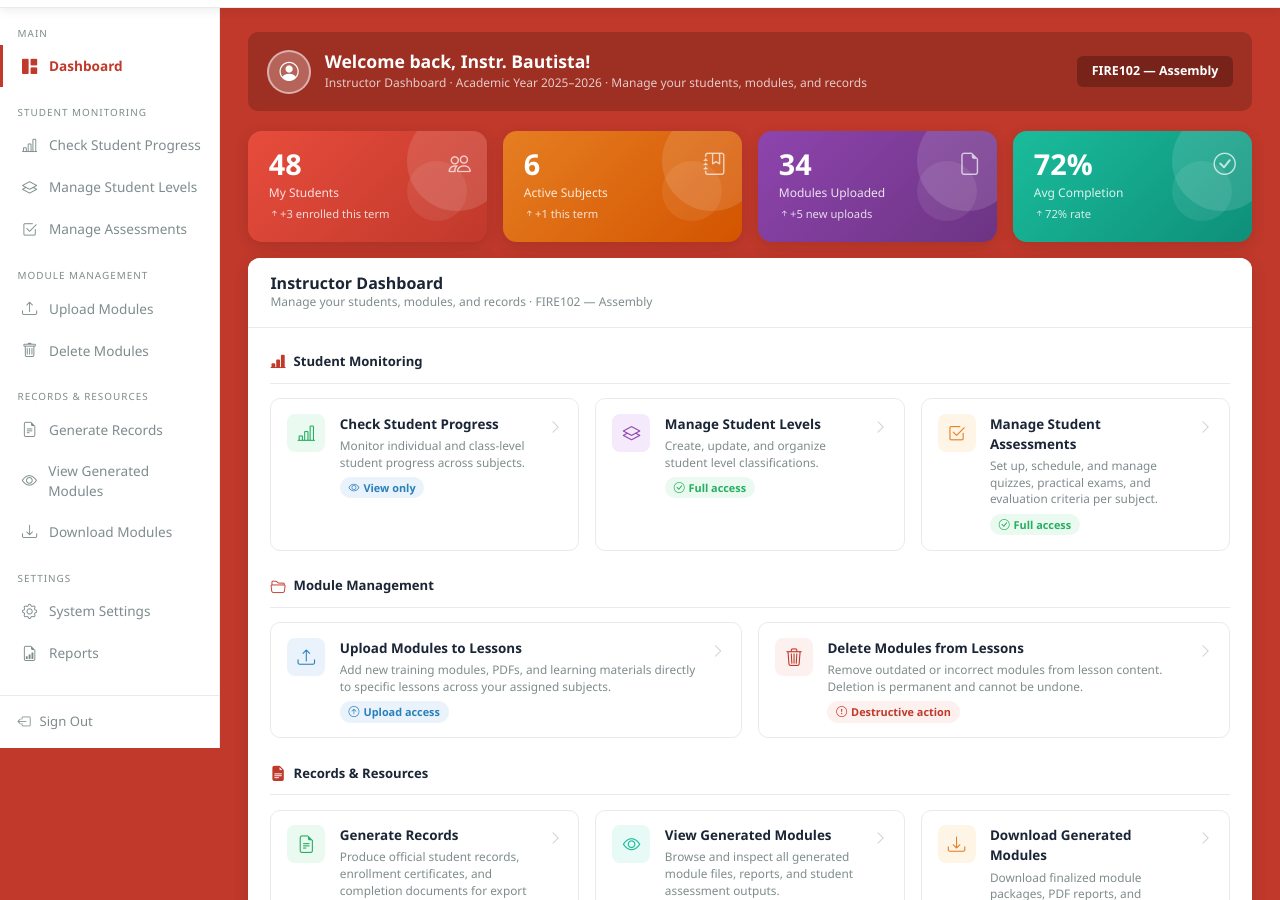
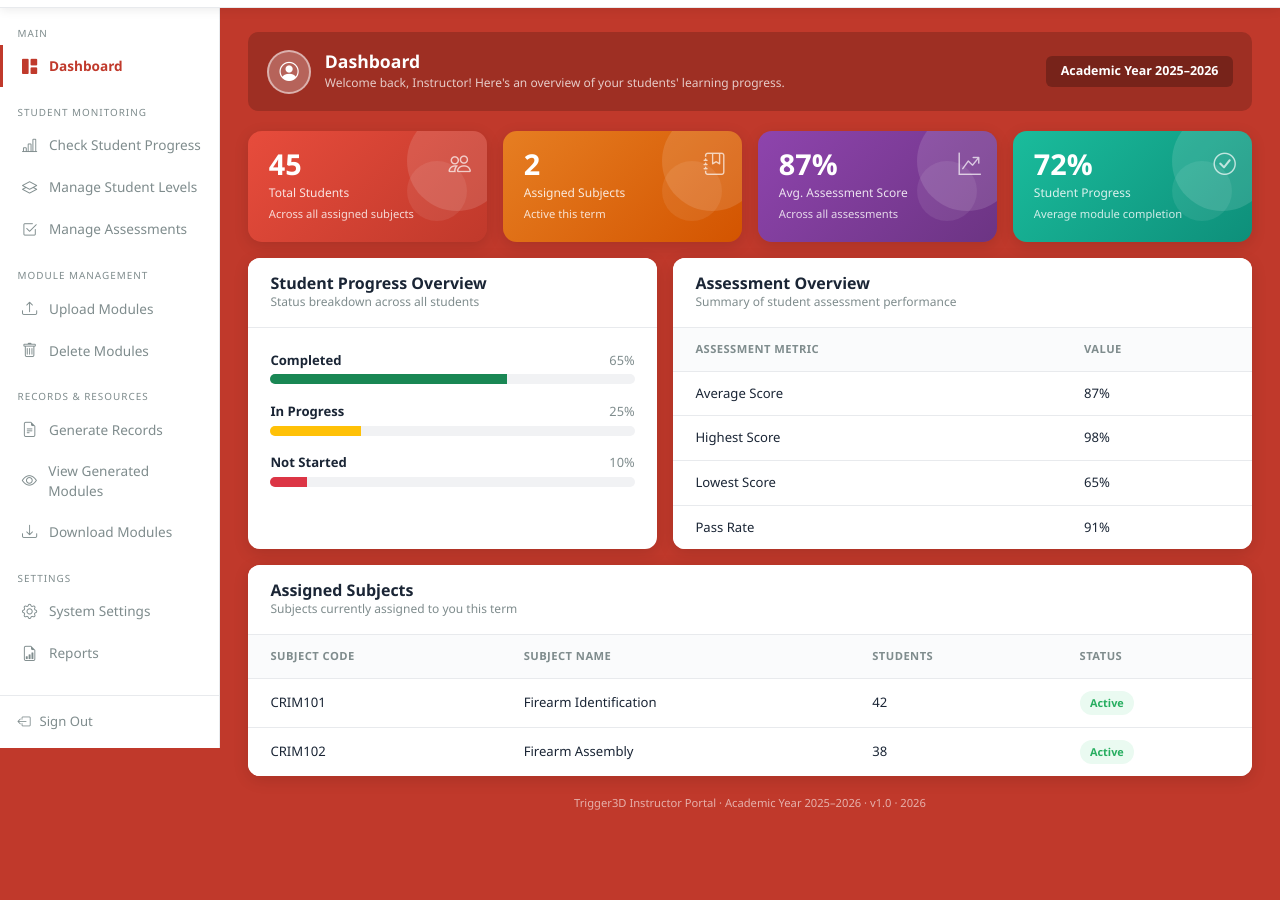
Before and after one commit to maltizersa/Trigger3D-Web, a plain HTML site: page manage-ins.html in a window 1280 px wide. Shown: the part 52-952 px from the top of the page. After the commit the page ends 912 px from the top, so only its background shows below. Drawn offline with nearby package versions, Linux system fonts and the light colour scheme.

Commit message:
Update manage-ins.html

```diff
--- a/manage-ins.html
+++ b/manage-ins.html
@@ -72,7 +72,7 @@
     .welcome-text .sub   { font-size: .75rem; color: rgba(255,255,255,.75); margin-top: .15rem; }
     .welcome-badge { margin-left: auto; background: rgba(0,0,0,.25); border-radius: 6px; padding: .4rem .9rem; color: #fff; font-size: .78rem; font-weight: 600; white-space: nowrap; }
 
-    /* ── STAT CARDS (copied from Program Head dashboard) ── */
+    /* ── STAT CARDS ── */
     .stat-card { border-radius: 14px; padding: 1.2rem 1.3rem; color: #fff; position: relative; overflow: hidden; height: 100%; box-shadow: 0 4px 15px rgba(0,0,0,.12); }
     .stat-card::before { content: ''; position: absolute; right: -20px; top: -20px; width: 100px; height: 100px; border-radius: 50%; background: rgba(255,255,255,.12); }
     .stat-card::after  { content: ''; position: absolute; right: 20px; top: 30px; width: 60px; height: 60px; border-radius: 50%; background: rgba(255,255,255,.08); }
@@ -91,34 +91,22 @@
     .section-heading { font-size: .82rem; font-weight: 700; color: var(--text-main); display: flex; align-items: center; gap: .5rem; margin-bottom: .9rem; padding-bottom: .6rem; border-bottom: 1px solid var(--border); }
     .section-heading i { color: var(--red); font-size: .95rem; }
 
-    /* ── FEATURE CARDS ── */
-    .feature-card { border: 1px solid var(--border); border-radius: 10px; padding: .9rem 1rem; display: flex; align-items: flex-start; gap: .9rem; text-decoration: none; color: var(--text-main); transition: box-shadow .15s, border-color .15s; height: 100%; }
-    .feature-card:hover { box-shadow: 0 4px 16px rgba(0,0,0,.1); border-color: var(--red-light); }
-    .feature-icon { width: 38px; height: 38px; border-radius: 8px; display: flex; align-items: center; justify-content: center; font-size: 1.1rem; flex-shrink: 0; }
-    .feature-icon.green  { background: #eafaf1; color: #27ae60; }
-    .feature-icon.purple { background: #f4eafb; color: #8e44ad; }
-    .feature-icon.orange { background: #fef5e7; color: #e67e22; }
-    .feature-icon.blue   { background: #eaf3fb; color: #2980b9; }
-    .feature-icon.red    { background: #fdf1f0; color: var(--red); }
-    .feature-icon.teal   { background: #e8faf5; color: #1abc9c; }
-    .feature-body { flex: 1; min-width: 0; }
-    .feature-body .ftitle { font-weight: 600; font-size: .84rem; color: var(--text-main); }
-    .feature-body .fdesc  { font-size: .74rem; color: var(--text-muted); margin-top: .2rem; line-height: 1.4; }
-    .feature-chevron { color: #ccc; font-size: .88rem; flex-shrink: 0; margin-top: .15rem; }
+    /* ── TABLES (panel-embedded) ── */
+    .panel table { font-size: .82rem; margin-bottom: 0; }
+    .panel table thead th { font-size: .7rem; text-transform: uppercase; letter-spacing: .04em; color: var(--text-muted); border-bottom: 1px solid var(--border); font-weight: 700; padding: .8rem 1.4rem; background: #FAFBFC; }
+    .panel table tbody td { padding: .75rem 1.4rem; color: var(--text-main); vertical-align: middle; border-bottom: 1px solid var(--border); }
+    .panel table tbody tr:last-child td { border-bottom: none; }
 
-    /* ── ACCESS BADGES ── */
-    .access-badge { display: inline-block; font-size: .68rem; font-weight: 600; padding: .15rem .55rem; border-radius: 20px; margin-top: .45rem; }
-    .badge-view-only { background: #eaf3fb; color: #2980b9; }
-    .badge-full      { background: #eafaf1; color: #27ae60; }
-    .badge-upload    { background: #eaf3fb; color: #2980b9; }
-    .badge-destruct  { background: #fdf1f0; color: var(--red); }
-    .badge-generate  { background: #eaf3fb; color: #2980b9; }
-    .badge-download  { background: #fef5e7; color: #e67e22; }
+    /* ── PROGRESS ── */
+    .progress-row { margin-bottom: 1.1rem; }
+    .progress-row:last-child { margin-bottom: 0; }
+    .progress-row .p-label { font-size: .82rem; font-weight: 600; color: var(--text-main); }
+    .progress-row .p-value { font-size: .8rem; color: var(--text-muted); }
+    .progress-row .progress { height: 10px; border-radius: 20px; background: #F1F2F4; }
 
-    /* ── NOTICE BAR ── */
-    .notice-bar { border: 1px solid #fde8d8; border-radius: 8px; background: #fff8f5; padding: .65rem .9rem; font-size: .76rem; color: var(--text-muted); display: flex; align-items: flex-start; gap: .65rem; margin-top: 1.1rem; }
-    .notice-bar i { color: #e67e22; font-size: .9rem; flex-shrink: 0; margin-top: .1rem; }
-    .notice-label { font-weight: 700; color: #e67e22; }
+    /* ── STATUS BADGE ── */
+    .status-pill { display: inline-block; font-size: .68rem; font-weight: 700; padding: .25rem .65rem; border-radius: 20px; }
+    .status-active { background: #eafaf1; color: #27ae60; }
 
     /* ── FOOTER ── */
     .portal-footer { text-align: center; font-size: .7rem; color: rgba(255,255,255,.6); padding: .9rem 0 0; margin-top: .25rem; }
@@ -156,7 +144,7 @@
   <label class="sidebar-toggle-label" for="sidebar-toggle-checkbox" aria-label="Toggle menu">
     <i class="bi bi-list"></i>
   </label>
-  <a href="manage-ins.html" class="topbar-brand">
+  <a href="instructor-dashboard.html" class="topbar-brand">
     <div class="icon-box"><i class="bi bi-shield-fill"></i></div>
     <div>Trigger3D <small>Instructor Portal</small></div>
   </a>
@@ -180,7 +168,7 @@
 <aside class="sidebar" id="sidebar">
   <span class="sidebar-label">Main</span>
   <ul class="sidebar-nav">
-    <li><a href="manage-ins.html" class="active"><i class="bi bi-grid-1x2-fill"></i> Dashboard</a></li>
+    <li><a href="instructor-dashboard.html" class="active"><i class="bi bi-grid-1x2-fill"></i> Dashboard</a></li>
   </ul>
 
   <span class="sidebar-label">Student Monitoring</span>
@@ -198,15 +186,15 @@
 
   <span class="sidebar-label">Records &amp; Resources</span>
   <ul class="sidebar-nav">
-    <li><a href="#"><i class="bi bi-file-earmark-text"></i> Generate Records</a></li>
-    <li><a href="#"><i class="bi bi-eye"></i> View Generated Modules</a></li>
-    <li><a href="#"><i class="bi bi-download"></i> Download Modules</a></li>
+    <li><a href="generate-records.html"><i class="bi bi-file-earmark-text"></i> Generate Records</a></li>
+    <li><a href="view-generated-modules.html"><i class="bi bi-eye"></i> View Generated Modules</a></li>
+    <li><a href="download-modules.html"><i class="bi bi-download"></i> Download Modules</a></li>
   </ul>
 
   <span class="sidebar-label">Settings</span>
   <ul class="sidebar-nav">
-    <li><a href="#"><i class="bi bi-gear"></i> System Settings</a></li>
-    <li><a href="#"><i class="bi bi-file-earmark-bar-graph"></i> Reports</a></li>
+    <li><a href="system-settings.html"><i class="bi bi-gear"></i> System Settings</a></li>
+    <li><a href="reports.html"><i class="bi bi-file-earmark-bar-graph"></i> Reports</a></li>
   </ul>
 
   <div class="sidebar-footer">
@@ -221,179 +209,176 @@
   <div class="welcome-banner">
     <div class="welcome-avatar"><i class="bi bi-person-circle"></i></div>
     <div class="welcome-text">
-      <div class="title">Welcome back, Instr. Bautista!</div>
-      <div class="sub">Instructor Dashboard · Academic Year 2025–2026 · Manage your students, modules, and records</div>
+      <div class="title">Dashboard</div>
+      <div class="sub">Welcome back, Instructor! Here's an overview of your students' learning progress.</div>
     </div>
-    <div class="welcome-badge d-none d-sm-block">FIRE102 — Assembly</div>
+    <div class="welcome-badge d-none d-sm-block">Academic Year 2025–2026</div>
   </div>
 
-  <!-- Stat Cards (design copied from Program Head dashboard) -->
-  <div class="row g-3 mb-3">
+  <!-- Statistics Overview -->
+  <div class="row g-3 mb-3" id="stats-overview">
     <div class="col-6 col-lg-3">
-      <div class="stat-card red">
+      <div class="stat-card red" id="stats-card-total-students">
         <i class="bi bi-people card-icon"></i>
-        <div class="stat-value">48</div>
-        <div class="stat-label">My Students</div>
-        <div class="stat-delta"><i class="bi bi-arrow-up-short"></i>+3 enrolled this term</div>
+        <div class="stat-value">45</div>
+        <div class="stat-label">Total Students</div>
+        <div class="stat-delta">Across all assigned subjects</div>
       </div>
     </div>
     <div class="col-6 col-lg-3">
-      <div class="stat-card orange">
+      <div class="stat-card orange" id="stats-card-subjects">
         <i class="bi bi-journal-bookmark card-icon"></i>
-        <div class="stat-value">6</div>
-        <div class="stat-label">Active Subjects</div>
-        <div class="stat-delta"><i class="bi bi-arrow-up-short"></i>+1 this term</div>
+        <div class="stat-value">2</div>
+        <div class="stat-label">Assigned Subjects</div>
+        <div class="stat-delta">Active this term</div>
       </div>
     </div>
     <div class="col-6 col-lg-3">
-      <div class="stat-card purple">
-        <i class="bi bi-file-earmark card-icon"></i>
-        <div class="stat-value">34</div>
-        <div class="stat-label">Modules Uploaded</div>
-        <div class="stat-delta"><i class="bi bi-arrow-up-short"></i>+5 new uploads</div>
+      <div class="stat-card purple" id="stats-card-avg-score">
+        <i class="bi bi-graph-up-arrow card-icon"></i>
+        <div class="stat-value">87%</div>
+        <div class="stat-label">Avg. Assessment Score</div>
+        <div class="stat-delta">Across all assessments</div>
       </div>
     </div>
     <div class="col-6 col-lg-3">
-      <div class="stat-card teal">
+      <div class="stat-card teal" id="stats-card-progress">
         <i class="bi bi-check-circle card-icon"></i>
         <div class="stat-value">72%</div>
-        <div class="stat-label">Avg Completion</div>
-        <div class="stat-delta"><i class="bi bi-arrow-up-short"></i>72% rate</div>
+        <div class="stat-label">Student Progress</div>
+        <div class="stat-delta">Average module completion</div>
       </div>
     </div>
   </div>
 
-  <!-- White Panel -->
-  <div class="panel">
+  <div class="row g-3 mb-3">
+
+    <!-- Student Progress Overview -->
+    <div class="col-12 col-lg-5">
+      <div class="panel h-100" id="student-progress-card">
         <div class="panel-banner">
           <div>
-        <h2>Instructor Dashboard</h2>
-        <p>Manage your students, modules, and records · FIRE102 — Assembly</p>
+            <h2>Student Progress Overview</h2>
+            <p>Status breakdown across all students</p>
           </div>
         </div>
         <div class="panel-body">
 
-      <!-- Student Monitoring -->
-      <div class="section-heading">
-        <i class="bi bi-bar-chart-line-fill"></i> Student Monitoring
+          <div class="progress-row">
+            <div class="d-flex justify-content-between mb-1">
+              <span class="p-label">Completed</span>
+              <span class="p-value">65%</span>
             </div>
-      <div class="row g-3 mb-4">
-        <div class="col-12 col-md-4">
-          <a href="#" class="feature-card">
-            <div class="feature-icon green"><i class="bi bi-bar-chart-line"></i></div>
-            <div class="feature-body">
-              <div class="ftitle">Check Student Progress</div>
-              <div class="fdesc">Monitor individual and class-level student progress across subjects.</div>
-              <span class="access-badge badge-view-only"><i class="bi bi-eye me-1"></i>View only</span>
-            </div>
-            <i class="bi bi-chevron-right feature-chevron"></i>
-          </a>
-        </div>
-        <div class="col-12 col-md-4">
-          <a href="#" class="feature-card">
-            <div class="feature-icon purple"><i class="bi bi-layers"></i></div>
-            <div class="feature-body">
-              <div class="ftitle">Manage Student Levels</div>
-              <div class="fdesc">Create, update, and organize student level classifications.</div>
-              <span class="access-badge badge-full"><i class="bi bi-check-circle me-1"></i>Full access</span>
-            </div>
-            <i class="bi bi-chevron-right feature-chevron"></i>
-          </a>
-        </div>
-        <div class="col-12 col-md-4">
-          <a href="#" class="feature-card">
-            <div class="feature-icon orange"><i class="bi bi-check2-square"></i></div>
-            <div class="feature-body">
-              <div class="ftitle">Manage Student Assessments</div>
-              <div class="fdesc">Set up, schedule, and manage quizzes, practical exams, and evaluation criteria per subject.</div>
-              <span class="access-badge badge-full"><i class="bi bi-check-circle me-1"></i>Full access</span>
-            </div>
-            <i class="bi bi-chevron-right feature-chevron"></i>
-          </a>
+            <div class="progress" role="progressbar" aria-label="Completed" aria-valuenow="65" aria-valuemin="0" aria-valuemax="100">
+              <div class="progress-bar bg-success" style="width: 65%;"></div>
             </div>
           </div>
 
-      <!-- Module Management -->
-      <div class="section-heading">
-        <i class="bi bi-folder2-open"></i> Module Management
+          <div class="progress-row">
+            <div class="d-flex justify-content-between mb-1">
+              <span class="p-label">In Progress</span>
+              <span class="p-value">25%</span>
             </div>
-      <div class="row g-3 mb-4">
-        <div class="col-12 col-md-6">
-          <a href="upload-modules.html" class="feature-card">
-            <div class="feature-icon blue"><i class="bi bi-upload"></i></div>
-            <div class="feature-body">
-              <div class="ftitle">Upload Modules to Lessons</div>
-              <div class="fdesc">Add new training modules, PDFs, and learning materials directly to specific lessons across your assigned subjects.</div>
-              <span class="access-badge badge-upload"><i class="bi bi-arrow-up-circle me-1"></i>Upload access</span>
-            </div>
-            <i class="bi bi-chevron-right feature-chevron"></i>
-          </a>
-        </div>
-        <div class="col-12 col-md-6">
-          <a href="#" class="feature-card">
-            <div class="feature-icon red"><i class="bi bi-trash3"></i></div>
-            <div class="feature-body">
-              <div class="ftitle">Delete Modules from Lessons</div>
-              <div class="fdesc">Remove outdated or incorrect modules from lesson content. Deletion is permanent and cannot be undone.</div>
-              <span class="access-badge badge-destruct"><i class="bi bi-exclamation-circle me-1"></i>Destructive action</span>
-            </div>
-            <i class="bi bi-chevron-right feature-chevron"></i>
-          </a>
+            <div class="progress" role="progressbar" aria-label="In Progress" aria-valuenow="25" aria-valuemin="0" aria-valuemax="100">
+              <div class="progress-bar bg-warning" style="width: 25%;"></div>
             </div>
           </div>
 
-      <!-- Records & Resources -->
-      <div class="section-heading">
-        <i class="bi bi-file-earmark-text-fill"></i> Records &amp; Resources
+          <div class="progress-row">
+            <div class="d-flex justify-content-between mb-1">
+              <span class="p-label">Not Started</span>
+              <span class="p-value">10%</span>
             </div>
-      <div class="row g-3">
-        <div class="col-12 col-md-4">
-          <a href="#" class="feature-card">
-            <div class="feature-icon green"><i class="bi bi-file-earmark-text"></i></div>
-            <div class="feature-body">
-              <div class="ftitle">Generate Records</div>
-              <div class="fdesc">Produce official student records, enrollment certificates, and completion documents for export or printing.</div>
-              <span class="access-badge badge-generate"><i class="bi bi-arrow-up-circle me-1"></i>Generate &amp; export</span>
-            </div>
-            <i class="bi bi-chevron-right feature-chevron"></i>
-          </a>
-        </div>
-        <div class="col-12 col-md-4">
-          <a href="#" class="feature-card">
-            <div class="feature-icon teal"><i class="bi bi-eye"></i></div>
-            <div class="feature-body">
-              <div class="ftitle">View Generated Modules</div>
-              <div class="fdesc">Browse and inspect all generated module files, reports, and student assessment outputs.</div>
-              <span class="access-badge badge-view-only"><i class="bi bi-eye me-1"></i>View only</span>
-            </div>
-            <i class="bi bi-chevron-right feature-chevron"></i>
-          </a>
-        </div>
-        <div class="col-12 col-md-4">
-          <a href="#" class="feature-card">
-            <div class="feature-icon orange"><i class="bi bi-download"></i></div>
-            <div class="feature-body">
-              <div class="ftitle">Download Generated Modules</div>
-              <div class="fdesc">Download finalized module packages, PDF reports, and student record files for offline use or external submission.</div>
-              <span class="access-badge badge-download"><i class="bi bi-arrow-down-circle me-1"></i>Download access</span>
-            </div>
-            <i class="bi bi-chevron-right feature-chevron"></i>
-          </a>
+            <div class="progress" role="progressbar" aria-label="Not Started" aria-valuenow="10" aria-valuemin="0" aria-valuemax="100">
+              <div class="progress-bar bg-danger" style="width: 10%;"></div>
             </div>
           </div>
 
-      <!-- Notice Bar -->
-      <div class="notice-bar">
-        <i class="bi bi-exclamation-circle-fill"></i>
-        <div>
-          <span class="notice-label">Instructor Access Notice —</span>
-          Module deletions are permanent. Always verify before removing content.
-          Record generation may take a few seconds. Generated files are available under Records &amp; Resources.
+        </div>
       </div>
     </div>
 
-    </div><!-- /panel-body -->
-  </div><!-- /panel -->
+    <!-- Assessment Overview -->
+    <div class="col-12 col-lg-7">
+      <div class="panel h-100" id="assessment-overview-card">
+        <div class="panel-banner">
+          <div>
+            <h2>Assessment Overview</h2>
+            <p>Summary of student assessment performance</p>
+          </div>
+        </div>
+        <div class="panel-body p-0">
+          <div class="table-responsive">
+            <table class="table mb-0" id="assessment-table">
+              <thead>
+                <tr>
+                  <th scope="col">Assessment Metric</th>
+                  <th scope="col">Value</th>
+                </tr>
+              </thead>
+              <tbody>
+                <tr>
+                  <td>Average Score</td>
+                  <td>87%</td>
+                </tr>
+                <tr>
+                  <td>Highest Score</td>
+                  <td>98%</td>
+                </tr>
+                <tr>
+                  <td>Lowest Score</td>
+                  <td>65%</td>
+                </tr>
+                <tr>
+                  <td>Pass Rate</td>
+                  <td>91%</td>
+                </tr>
+              </tbody>
+            </table>
+          </div>
+        </div>
+      </div>
+    </div>
+
+  </div>
+
+  <!-- Assigned Subjects -->
+  <div class="panel" id="assigned-subjects-card">
+    <div class="panel-banner">
+      <div>
+        <h2>Assigned Subjects</h2>
+        <p>Subjects currently assigned to you this term</p>
+      </div>
+    </div>
+    <div class="panel-body p-0">
+      <div class="table-responsive">
+        <table class="table mb-0" id="subjects-table">
+          <thead>
+            <tr>
+              <th scope="col">Subject Code</th>
+              <th scope="col">Subject Name</th>
+              <th scope="col">Students</th>
+              <th scope="col">Status</th>
+            </tr>
+          </thead>
+          <tbody>
+            <tr>
+              <td>CRIM101</td>
+              <td>Firearm Identification</td>
+              <td>42</td>
+              <td><span class="status-pill status-active">Active</span></td>
+            </tr>
+            <tr>
+              <td>CRIM102</td>
+              <td>Firearm Assembly</td>
+              <td>38</td>
+              <td><span class="status-pill status-active">Active</span></td>
+            </tr>
+          </tbody>
+        </table>
+      </div>
+    </div>
+  </div>
 
   <div class="portal-footer">
     Trigger3D Instructor Portal · Academic Year 2025–2026 · v1.0 · 2026
```
Lines whose indentation alone changed are shown as unchanged.
